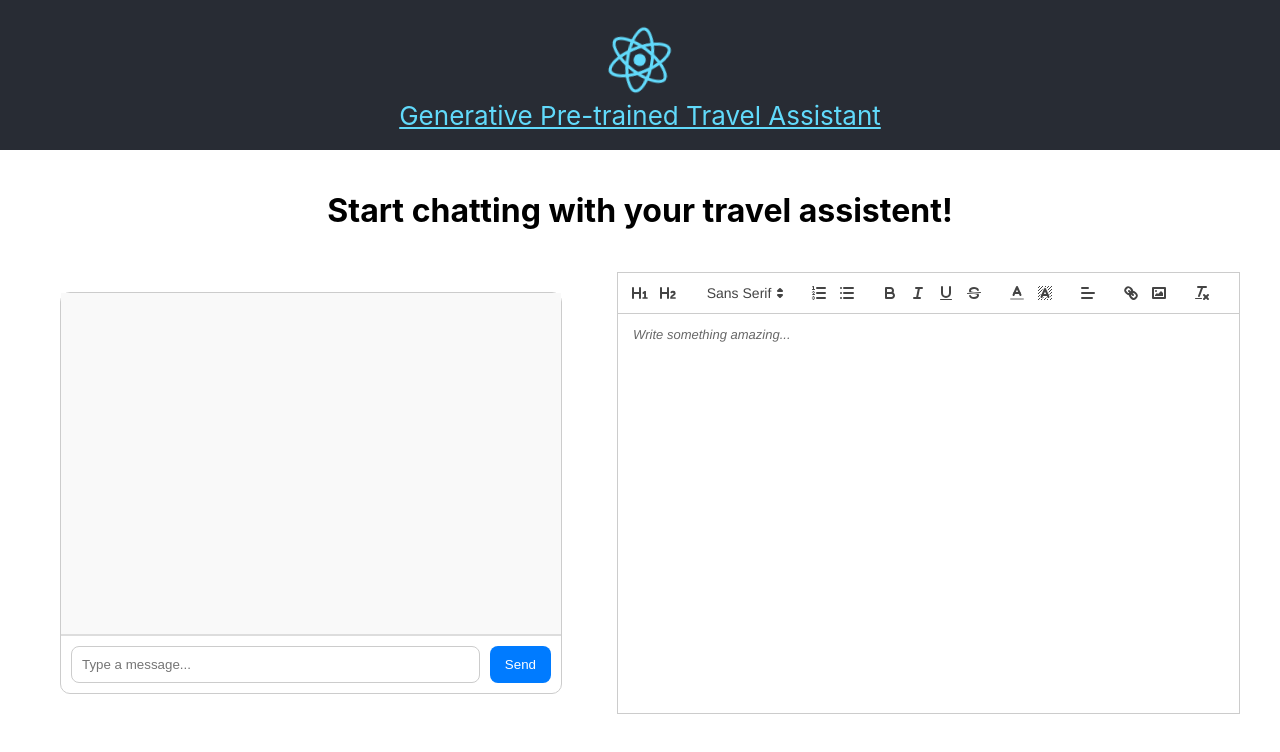
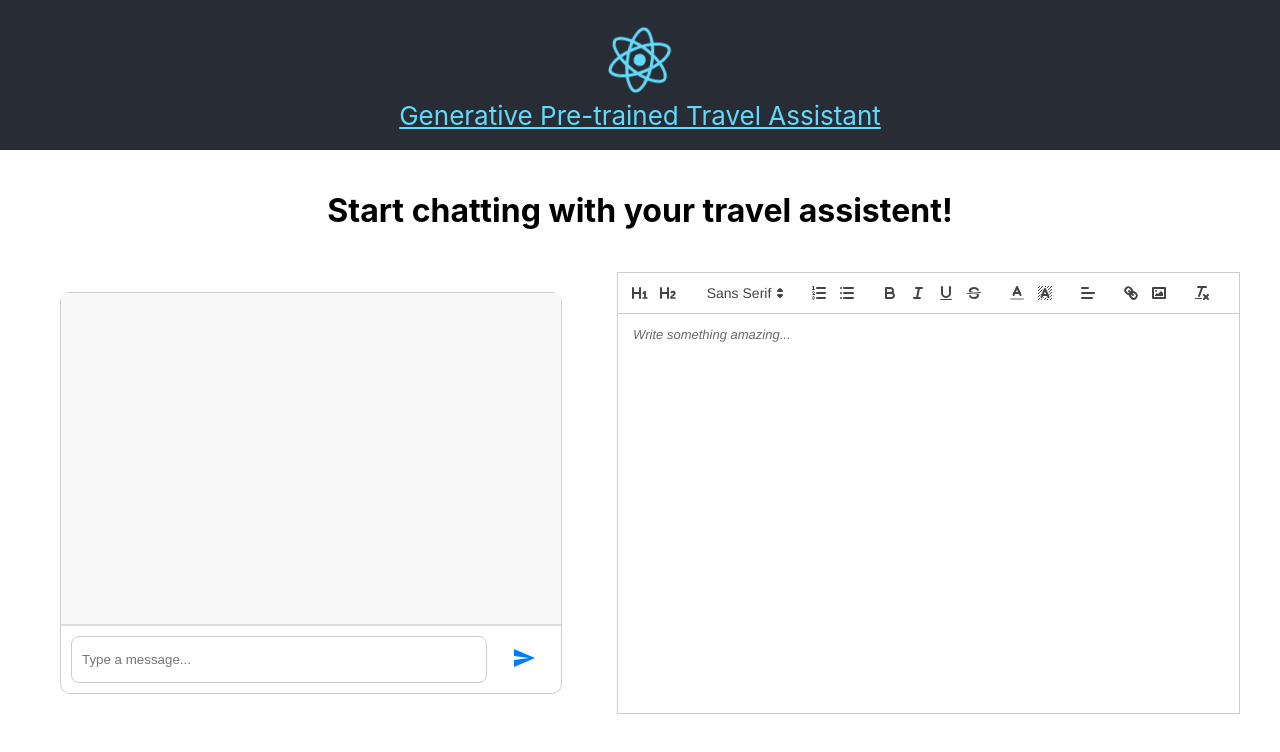
Before and after one commit to brigoraoul/Generative-Pre-trained-Travel-Assistant, a React (Create React App) app in the folder gpta-frontend/: page / in a window 1280 px wide. Shown: the top 752 px of the page. Built offline with nearby package versions, Linux system fonts and the light colour scheme.

Commit message:
1. rtf document is stored locally in browser storage and reloaded when application starts. 2. send button with icon and triggered by enter

```diff
--- a/gpta-frontend/src/ChatWindow.css
+++ b/gpta-frontend/src/ChatWindow.css
@@ -49,3 +49,19 @@
   border-radius: 8px;
   cursor: pointer;
 }
+
+.send-icon {
+  width: 24px;
+  height: 24px;
+  fill: #007bff; /* Color of the icon */
+}
+
+.message-input button {
+  background: none;
+  border: none;
+  cursor: pointer;
+}
+
+.message-input button:hover .send-icon {
+  fill: #0056b3;
+}
--- a/gpta-frontend/src/ChatWindow.js
+++ b/gpta-frontend/src/ChatWindow.js
@@ -39,6 +39,13 @@ const ChatWindow = () => {
     setInputMessage(e.target.value);
   };
 
+  // Trigger the send button on 'Enter' key press
+  const handleKeyPress = (e) => {
+    if (e.key === 'Enter') {
+      handleSendMessage();
+    }
+  };
+
   return (
     <div className="chat-container">
       <div className="messages-list">
@@ -54,9 +61,21 @@ const ChatWindow = () => {
           type="text"
           value={inputMessage}
           onChange={handleInputChange}
+          onKeyDown={handleKeyPress}  // Add this to handle Enter key
           placeholder="Type a message..."
         />
-        <button onClick={handleSendMessage}>Send</button>
+        <button onClick={handleSendMessage}>
+          {/* Send icon (you can use an SVG icon or a FontAwesome icon if integrated) */}
+          <svg
+            xmlns="http://www.w3.org/2000/svg"
+            viewBox="0 0 24 24"
+            fill="currentColor"
+            className="send-icon"
+            width="24" height="24"
+          >
+            <path d="M2.01 21L23 12 2.01 3 2 10l15 2-15 2z"/>
+          </svg>
+        </button>
       </div>
     </div>
   );
--- a/gpta-frontend/src/TextEditor.js
+++ b/gpta-frontend/src/TextEditor.js
@@ -1,4 +1,4 @@
-import React, { useState } from 'react';
+import React, { useState, useEffect } from 'react';
 import ReactQuill from 'react-quill';
 import 'react-quill/dist/quill.snow.css';
 import './TextEditor.css';
@@ -6,8 +6,23 @@ import './TextEditor.css';
 const TextEditor = () => {
   const [text, setText] = useState('');
 
+  // Switch on to save rich text locally, e.g. for development
+  const saveLocally = true;
+
+  useEffect(() => {
+    if (saveLocally) {
+      const savedText = localStorage.getItem('editorContent');
+      if (savedText) {
+        setText(savedText);
+      }
+    }
+  }, [saveLocally]);
+
   const handleTextChange = (value) => {
-    setText(value); // Updates the text state when the editor content changes
+    setText(value);
+    if (saveLocally) {
+      localStorage.setItem('editorContent', value);
+    }
   };
 
   return (
```
